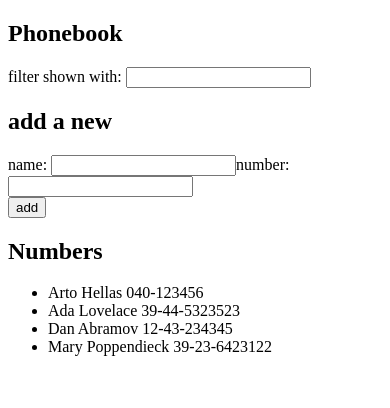
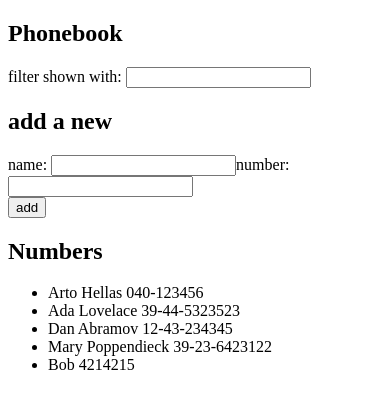
Before and after one commit to alxwnth/fullstackopen, a React (Vite) app in the folder part2/phonebook/: page / in a window 390 px wide. Shown: the top 408 px of the page. Built offline with nearby package versions, Linux system fonts and the light colour scheme; data requests are answered from the project's data file.

Commit message:
2.13 phonebook

```diff
--- a/part2/phonebook/db.json
+++ b/part2/phonebook/db.json
@@ -19,6 +19,11 @@
       "name": "Mary Poppendieck",
       "number": "39-23-6423122",
       "id": "4"
+    },
+    {
+      "id": "ef3d",
+      "name": "Bob",
+      "number": "4214215"
     }
   ]
 }
--- a/part2/phonebook/src/App.jsx
+++ b/part2/phonebook/src/App.jsx
@@ -3,7 +3,7 @@ import Filter from "./components/Filter";
 import PersonForm from "./components/PersonForm";
 import Persons from "./components/Persons";
 import { useEffect } from "react";
-import axios from "axios";
+import personService from "./services/persons";
 
 const App = () => {
   const [persons, setPersons] = useState([]);
@@ -12,9 +12,7 @@ const App = () => {
   const [nameToFilter, setNameToFilter] = useState("");
 
   useEffect(() => {
-    axios.get("http://localhost:3001/persons").then((response) => {
-      setPersons(response.data);
-    });
+    personService.getAll().then((persons) => setPersons(persons));
   }, []);
 
   const addPerson = (event) => {
@@ -26,11 +24,9 @@ const App = () => {
     if (persons.find((person) => person.name === newName)) {
       alert(`${newName} is already added to phonebook`);
     } else {
-      axios
-        .post("http://localhost:3001/persons", personObject)
-        .then((response) => {
-          setPersons(persons.concat(response.data));
-        });
+      personService.create(personObject).then((person) => {
+        setPersons(persons.concat(person));
+      });
     }
     setNewName("");
     setNewNumber("");
--- /dev/null
+++ b/part2/phonebook/src/services/persons.js
@@ -0,0 +1,14 @@
+import axios from "axios";
+const baseUrl = "http://localhost:3001/persons";
+
+const getAll = () => {
+  const request = axios.get(baseUrl);
+  return request.then((response) => response.data);
+};
+
+const create = (personObject) => {
+  const request = axios.post("http://localhost:3001/persons", personObject);
+  return request.then((response) => response.data);
+};
+
+export default { getAll, create };
```
